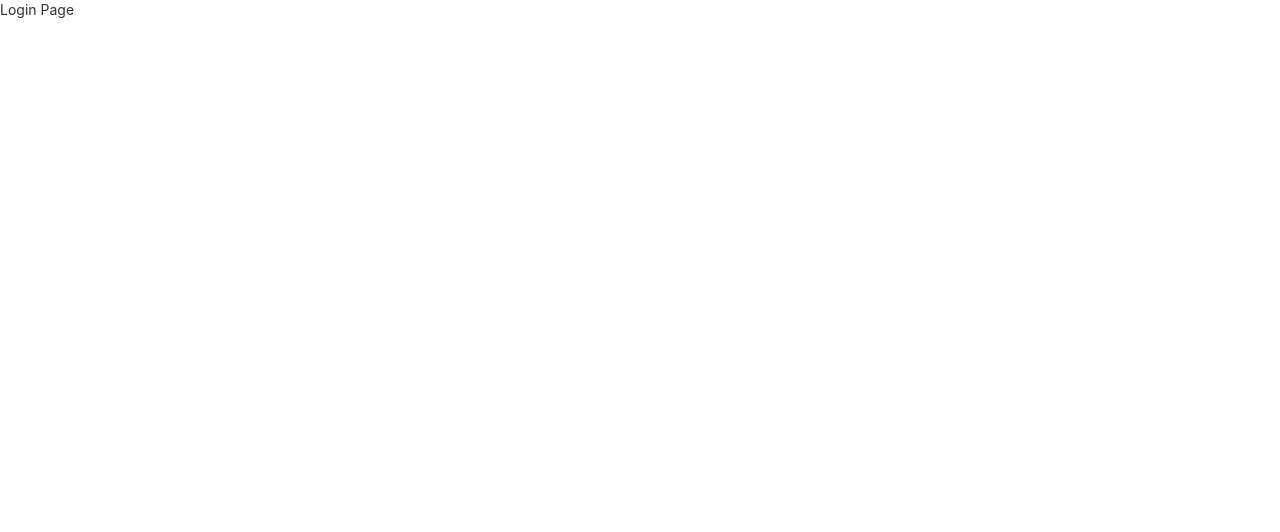
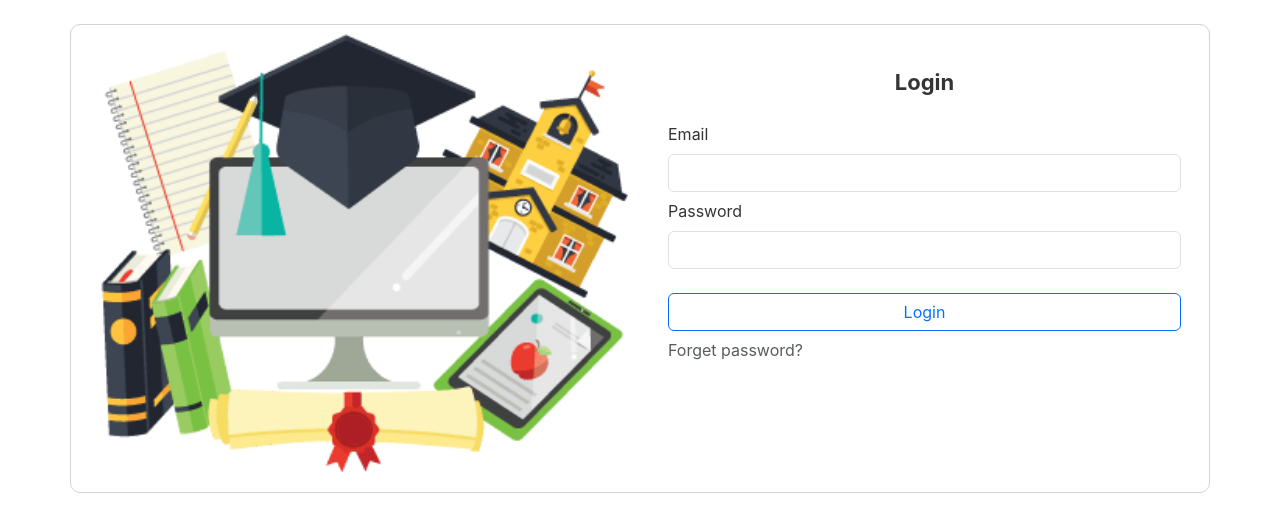
Before and after one commit to VoDinhNghia/mgt-frontend-admin, a React (Create React App) app: page / in a window 1280 px wide. Shown: the top 532 px of the page. Built offline with nearby package versions, Linux system fonts and the light colour scheme.

Commit message:
write UI login page

```diff
--- /dev/null
+++ b/src/pages/login/index.css
@@ -0,0 +1,4 @@
+.LoginPage {
+    border: 1px solid lightgray;
+    border-radius: 10px;
+}
--- a/src/pages/login/index.jsx
+++ b/src/pages/login/index.jsx
@@ -1,11 +1,36 @@
 import React, { Component } from "react";
+import "./index.css";
+import { Button, Col, Container, Form, Row } from "react-bootstrap";
 
 class LoginPage extends Component {
-    render() {
-        return (
-            <div>Login Page</div>
-        );
-    }
+  render() {
+    return (
+      <Container className="mt-4 LoginPage">
+        <Row>
+          <Col xl={6}>
+            <img src="/images/loginIconLeft.png" alt="" width="100%" />
+          </Col>
+          <Col xl={6}>
+            <div className="p-3 fs-6">
+              <h4 className="text-center mt-4 mb-4">Login</h4>
+              <Form.Label>Email</Form.Label>
+              <Form.Control type="text" />
+              <Form.Label className="mt-2">Password</Form.Label>
+              <Form.Control type="password" />
+              <Button variant="outline-primary" className="mt-4 w-100">
+                Login
+              </Button>
+              <p className="mt-2">
+                <a href="/#" className="text-muted">
+                  Forget password?
+                </a>
+              </p>
+            </div>
+          </Col>
+        </Row>
+      </Container>
+    );
+  }
 }
 
 export default LoginPage;
```
Also changed, not shown: public/images/loginIconLeft.png (renamed from public/images/login-left-page.png).
